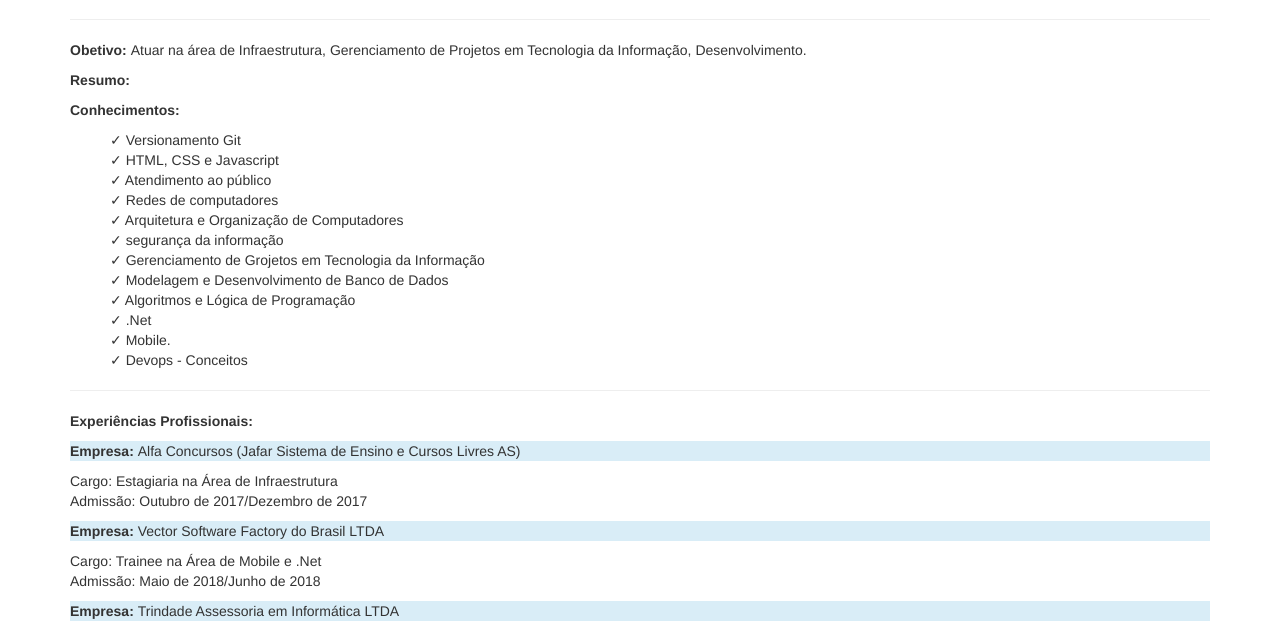
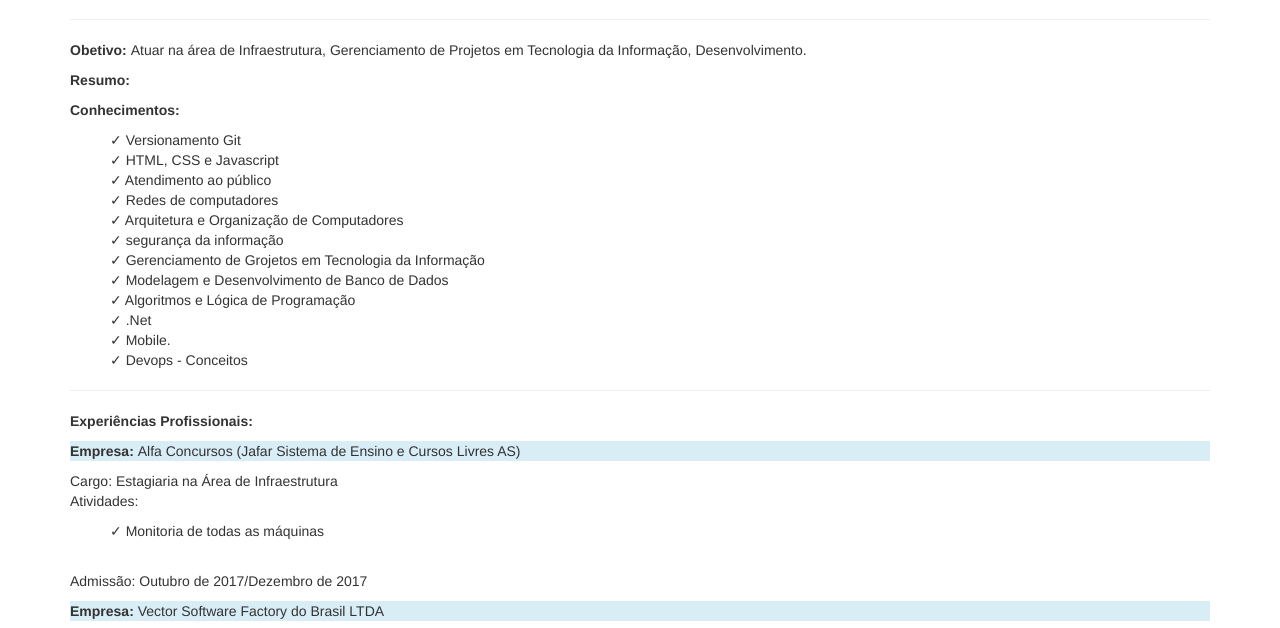
Before and after one commit to Ikejimamiki/curriculo, a plain HTML site: page index.html in a window 1280 px wide. Shown: the part 154-782 px from the top of the page. Drawn offline with nearby package versions, Linux system fonts and the light colour scheme.

Commit message:
Criar o curriculo

```diff
--- a/index.html
+++ b/index.html
@@ -65,6 +65,12 @@
     <p>
         Cargo: Estagiaria na Área de Infraestrutura
         <br>
+        Atividades:
+        <br>
+        <ul>
+            <li>Monitoria de todas as máquinas</li>
+        </ul>
+        <br>
         Admissão: Outubro de 2017/Dezembro de 2017
     </p>
     <p class="bg-info">
```
